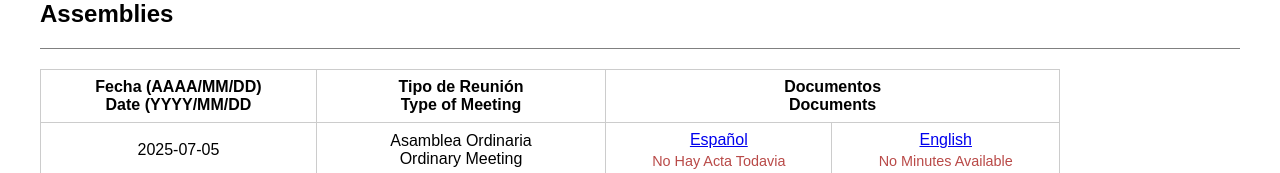
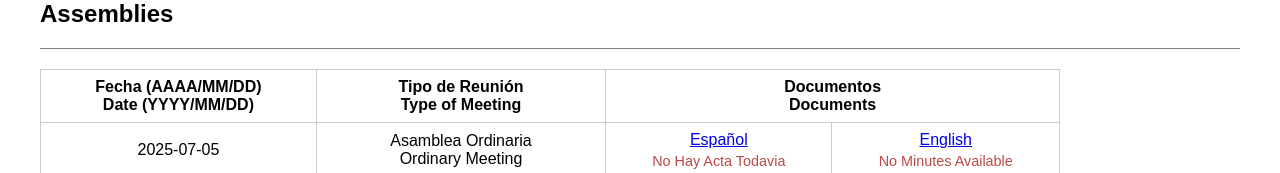
Before and after one commit to grdino/isla-trapani, a Next.js app: page /owners in a window 1280 px wide. Shown: the part 554-727 px from the top of the page. Built offline with nearby package versions, Linux system fonts and the light colour scheme; sample sign-in values are in the browser's storage.

Commit message:
Update owners.js

```diff
--- a/pages/owners.js
+++ b/pages/owners.js
@@ -68,7 +68,10 @@ export default function Owners() {
          <table className="responsive-table">
            <thead>
              <tr>
-               <th rowSpan="2">Fecha (AAAA/MM/DD)<br />Date (YYYY/MM/DD</th>
+               <th rowSpan="2">
+                 Fecha <span className="date-format">(AAAA/MM/DD)</span><br />
+                 Date <span className="date-format">(YYYY/MM/DD)</span>
+               </th>
                <th rowSpan="2">Tipo de Reunión<br />Type of Meeting</th>
                <th colSpan="2">Documentos<br />Documents</th>
              </tr>
```
